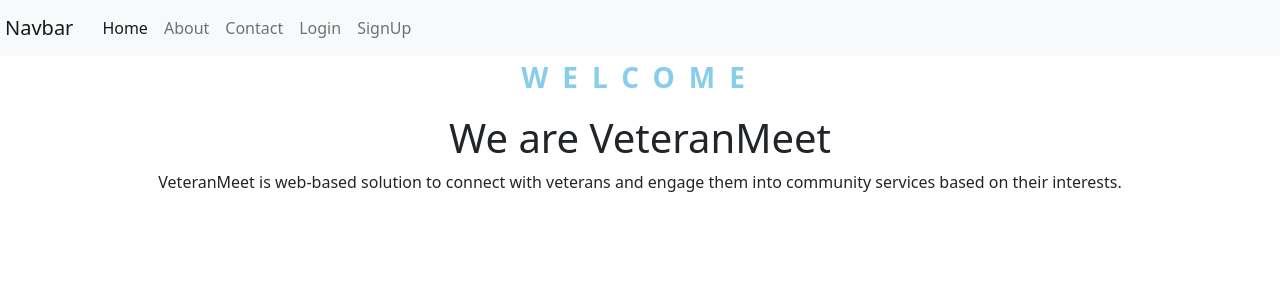
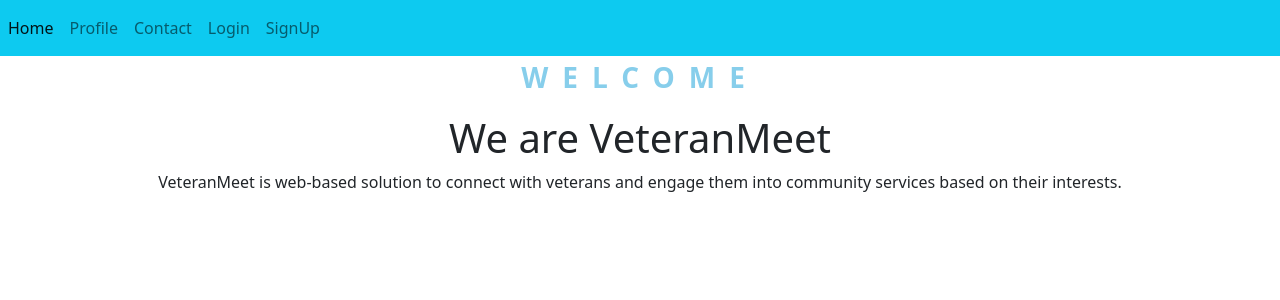
Before and after one commit to Djawad02/WebProject, a React (Create React App) app in the folder project/react-app/: page / in a window 1280 px wide. Shown: the top 300 px of the page. Built offline with nearby package versions, Linux system fonts and the light colour scheme.

Commit message:
Update Navbar.js

```diff
--- a/project/react-app/src/components/Navbar.js
+++ b/project/react-app/src/components/Navbar.js
@@ -1,15 +1,12 @@
 import React from 'react'
-import 'bootstrap/dist/css/bootstrap.css';
+import 'bootstrap/dist/css/bootstrap.min.css';
 import { NavLink } from 'react-router-dom';
 
 const Navbar = () => {
   return (
     <>
-   <nav className="navbar navbar-expand-lg navbar-light bg-light">
-  <NavLink className="navbar-brand" to="#">Navbar</NavLink>
-  <button className="navbar-toggler" type="button" data-toggle="collapse" data-target="#navbarSupportedContent" aria-controls="navbarSupportedContent" aria-expanded="false" aria-label="Toggle navigation">
-    <span className="navbar-toggler-icon"></span>
-  </button>
+   <nav className="navbar navbar-expand-lg navbar-light bg-info">
+
 
   <div className="collapse navbar-collapse" id="navbarSupportedContent">
     <ul className="navbar-nav ml-auto">
@@ -17,7 +14,7 @@ const Navbar = () => {
         <NavLink className="nav-link" to="/">Home <span className="sr-only"></span></NavLink>
       </li>
       <li className="nav-item">
-        <NavLink className="nav-link" to="/about">About</NavLink>
+        <NavLink className="nav-link" to="/about">Profile</NavLink>
       </li>
       <li className="nav-item">
         <NavLink className="nav-link" to="/contact">Contact</NavLink>
```
